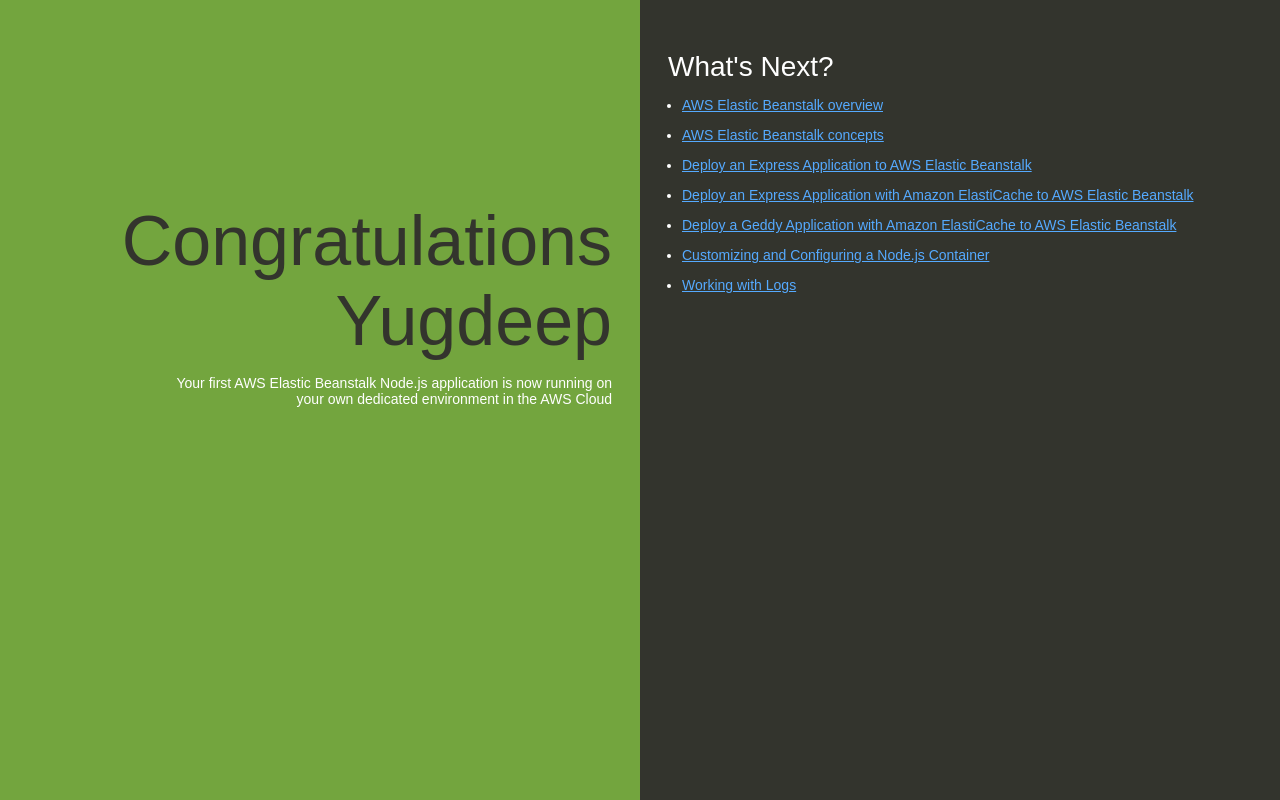
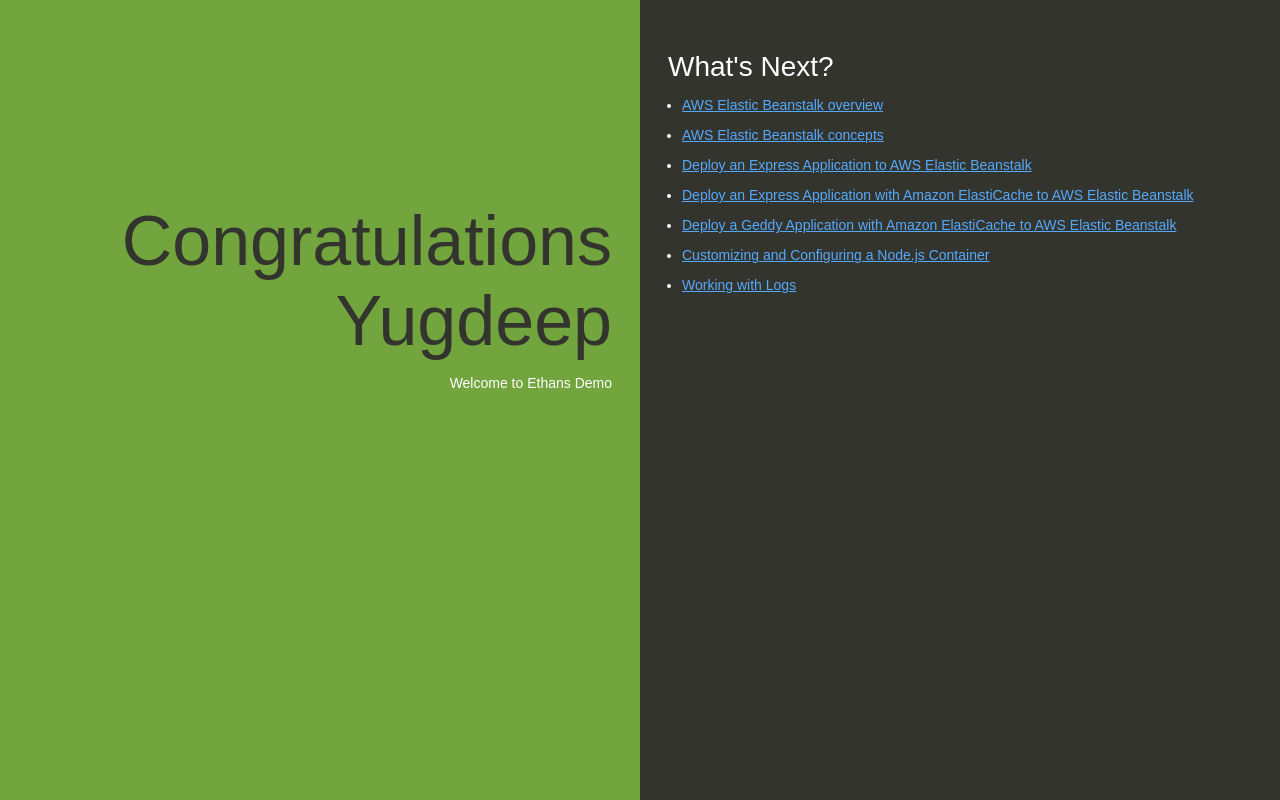
Before and after one commit to yugdeepbhat/yugdeepAWS, a website: page index.html in a window 1280 px wide. Drawn offline with Linux system fonts and the light colour scheme.

Commit message:
Update index.html

```diff
--- a/index.html
+++ b/index.html
@@ -75,7 +75,7 @@
   <body>
     <div class="textColumn">
       <h1>Congratulations Yugdeep</h1>
-      <p>Your first AWS Elastic Beanstalk Node.js application is now running on your own dedicated environment in the AWS Cloud</p>
+      <p>Welcome to Ethans Demo</p>
     </div>
     <div class="linksColumn">
       <h2>What's Next?</h2>
```
